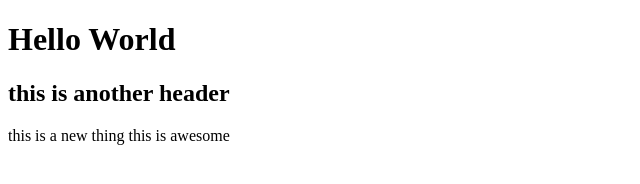
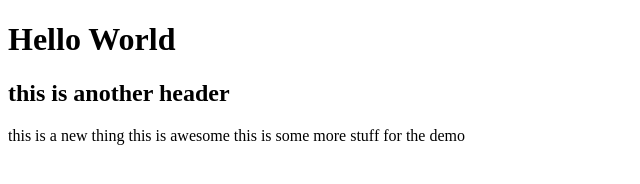
Before and after one commit to erics273/eric-git-demo, a plain HTML site: page index.html in a window 1280 px wide. Shown: the whole page, without its empty margins (0-640 px from the left). Drawn offline with Linux system fonts and the light colour scheme.

Commit message:
added some more text

```diff
--- a/index.html
+++ b/index.html
@@ -10,5 +10,6 @@
     <h2>this is another header</h2>
     this is a new thing
     this is awesome
+    this is some more stuff for the demo
 </body>
 </html>
```
